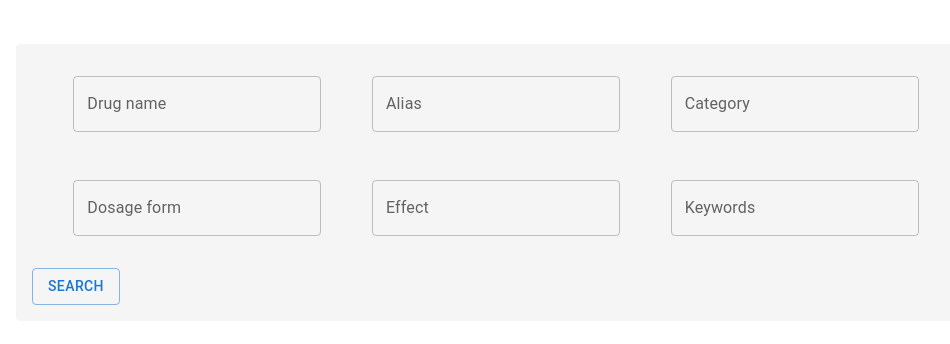
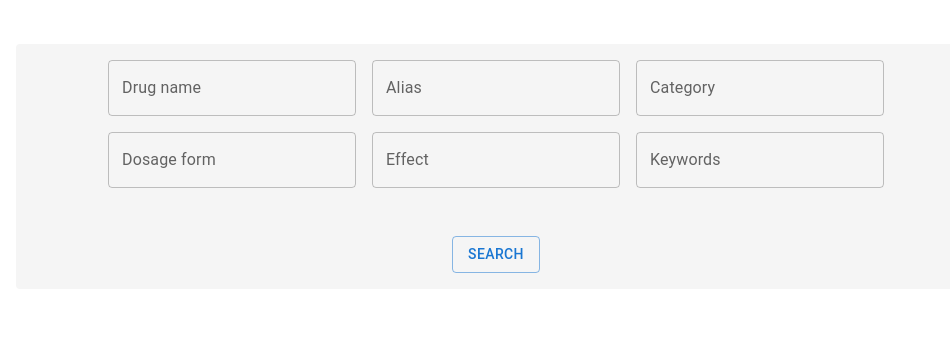
Before and after one commit to robinhoodxX/medidigi-store, a Next.js app: page /homepage/dashboard/components/customs in a window 1280 px wide. Shown: the part 116-460 px from the top of the page, without its empty margins (144-1094 px from the left). Built offline with nearby package versions, Linux system fonts and the light colour scheme; what @mui/material-nextjs would draw is missing.

Commit message:
updated customs tab in dashboard

```diff
--- a/src/app/homepage/dashboard/components/customs/page.jsx
+++ b/src/app/homepage/dashboard/components/customs/page.jsx
@@ -4,37 +4,15 @@ import { Box, Typography } from "@mui/material";
 
 export default function customs() {
   return (
-    <Box sx={{ p: 2, bgcolor: "#f5f5f5", borderRadius: 1, m: 20 }}>
-      <Box>
-        <Box
-          sx={{
-            display: "flex",
-            justifyContent: "space-around",
-            alignItems: "center",
-            mb: 2,
-            p: 2,
-            borderRadius: 1,
-          }}
-        >
+    <Box sx={{ display: "flex", flexDirection: "column", alignItems: "center", p: 2, bgcolor: "#f5f5f5", borderRadius: 1, m: 20 }}>
+      <Box sx={{ display: "flex", flexDirection: "column", justifyContent: "center", mb: 4 }}>
+        <Box sx={{ display: "flex", gap: 2, mb: 2 }}>
           <TextField id="outlined-basic" label="Drug name" variant="outlined" />
           <TextField id="outlined-basic" label="Alias" variant="outlined" />
           <TextField id="outlined-basic" label="Category" variant="outlined" />
         </Box>
-        <Box
-          sx={{
-            display: "flex",
-            justifyContent: "space-around",
-            alignItems: "center",
-            mb: 2,
-            p: 2,
-            borderRadius: 1,
-          }}
-        >
-          <TextField
-            id="outlined-basic"
-            label="Dosage form"
-            variant="outlined"
-          />
+        <Box sx={{ display: "flex", gap: 2, mb: 2 }}>
+          <TextField id="outlined-basic" label="Dosage form" variant="outlined" />
           <TextField id="outlined-basic" label="Effect" variant="outlined" />
           <TextField id="outlined-basic" label="Keywords" variant="outlined" />
         </Box>
--- a/src/app/homepage/dashboard/components/leftmenudash.jsx
+++ b/src/app/homepage/dashboard/components/leftmenudash.jsx
@@ -5,6 +5,7 @@ import Tab from '@mui/material/Tab';
 import PropTypes from 'prop-types';
 import DrugSearchingForum from './drugsearchingforum';
 import Wishlists from './wishlists/page';
+import Customs from './customs/page';
 
 function TabPanel(props) {
   const { children, value, index, ...other } = props;
@@ -76,7 +77,7 @@ export default function leftmenudash() {
             <Wishlists />
           </TabPanel>
           <TabPanel value={value} index={2}>
-            Item Three
+            <Customs />
           </TabPanel>
           <TabPanel value={value} index={3}>
             Item Four
```
